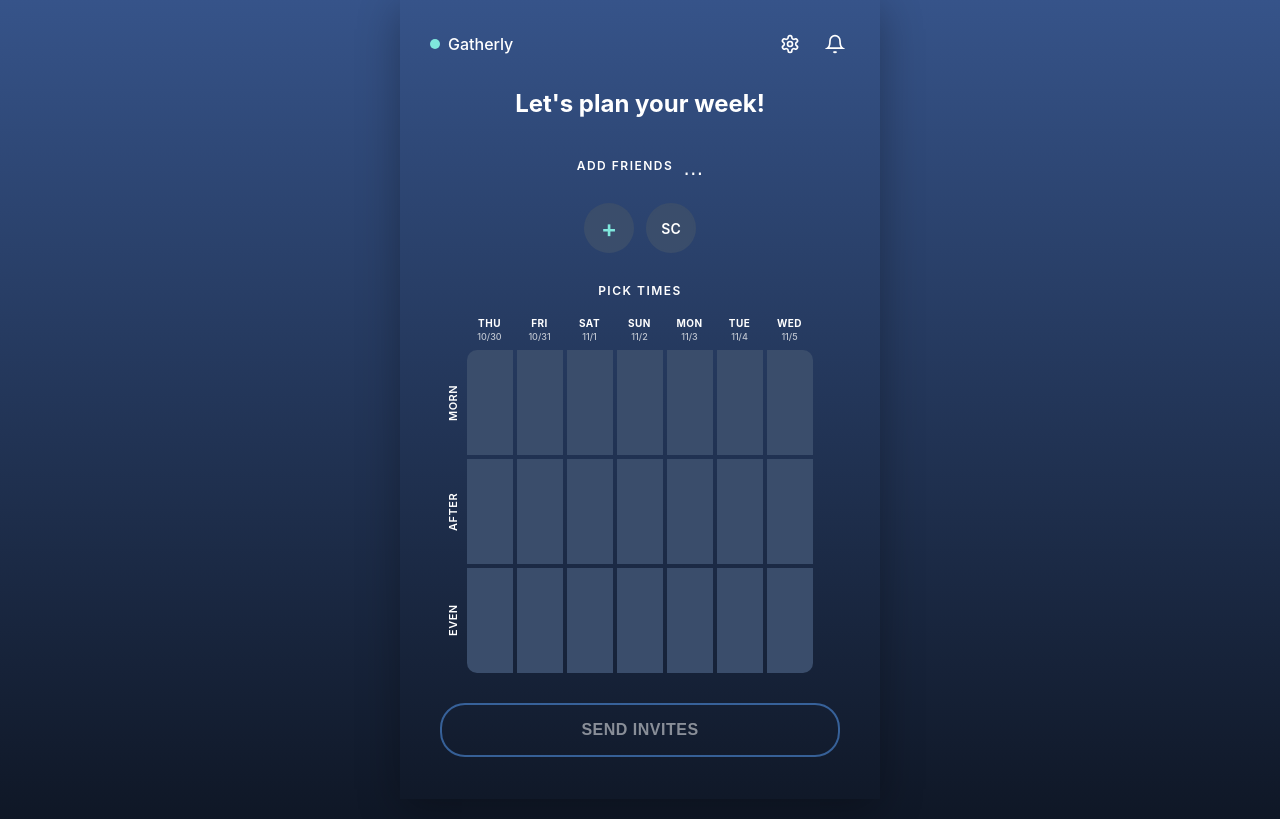
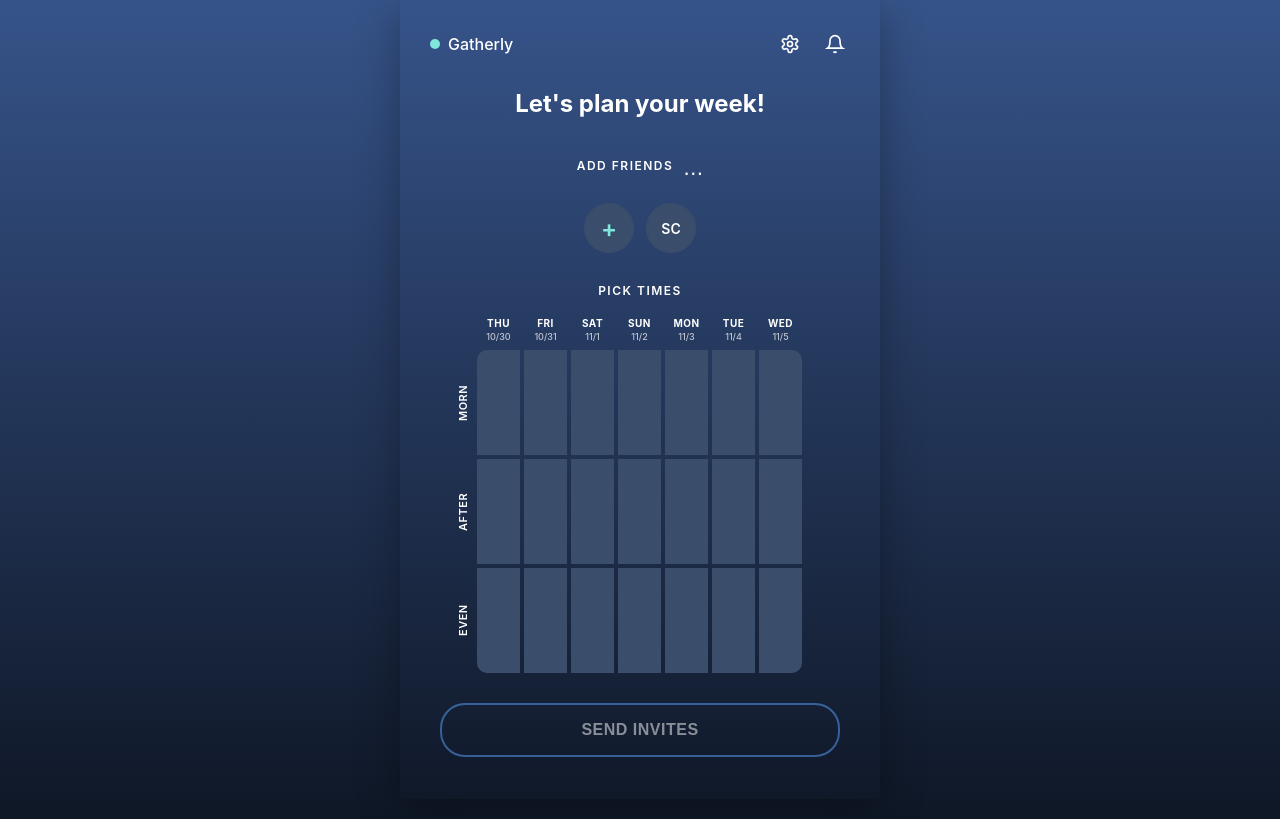
Before and after one commit to awalt29/Gatherlyv5, a Flask app: page / in a window 1280 px wide. Shown: the part 21-840 px from the top of the page. Run offline with Flask 3, Linux system fonts and the light colour scheme; the visitor is signed in with stand-in values (Sample User, id 1); tables that the repository leaves empty hold one stand-in row (values such as "Sample post"); data that the repository does not hold is empty.

Commit message:
Decrease calendar cell widths from 46px to 43px

```diff
--- a/static/css/style.css
+++ b/static/css/style.css
@@ -402,7 +402,7 @@ h1 {
 
 .calendar-header {
     display: grid;
-    grid-template-columns: 20px repeat(7, 46px);
+    grid-template-columns: 20px repeat(7, 43px);
     gap: 4px;
     margin-bottom: 4px;
 }
@@ -413,7 +413,7 @@ h1 {
     text-align: center;
     color: var(--text-light);
     padding: 4px 0;
-    width: 46px;
+    width: 43px;
     display: flex;
     flex-direction: column;
     gap: 2px;
@@ -433,7 +433,7 @@ h1 {
 
 .calendar-grid {
     display: grid;
-    grid-template-columns: 20px repeat(7, 46px);
+    grid-template-columns: 20px repeat(7, 43px);
     gap: 4px;
 }
 
@@ -453,7 +453,7 @@ h1 {
 }
 
 .time-slot {
-    width: 46px;
+    width: 43px;
     height: 105px;
     background: #3A4D6B;
     border-radius: 0;
```
